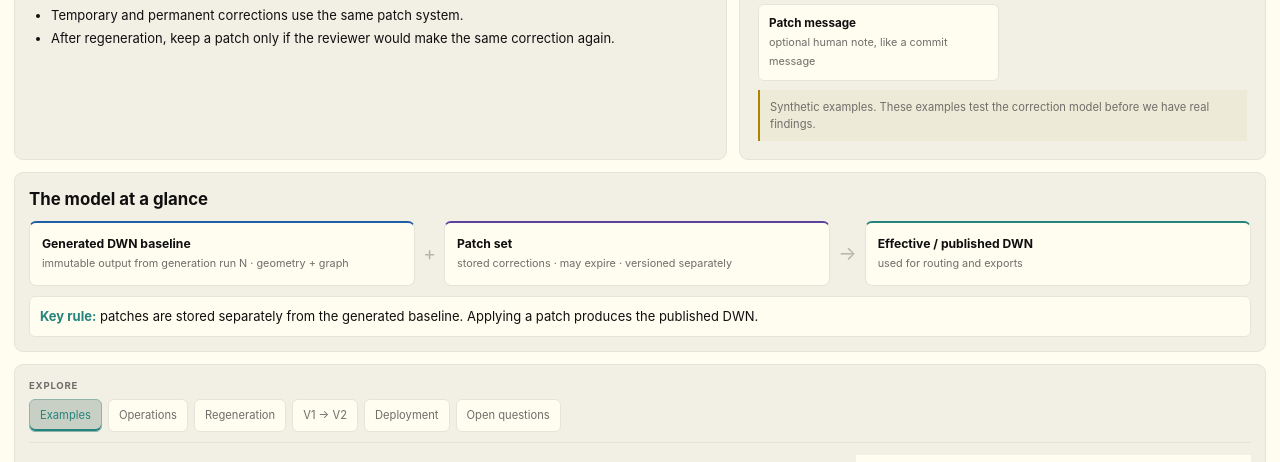
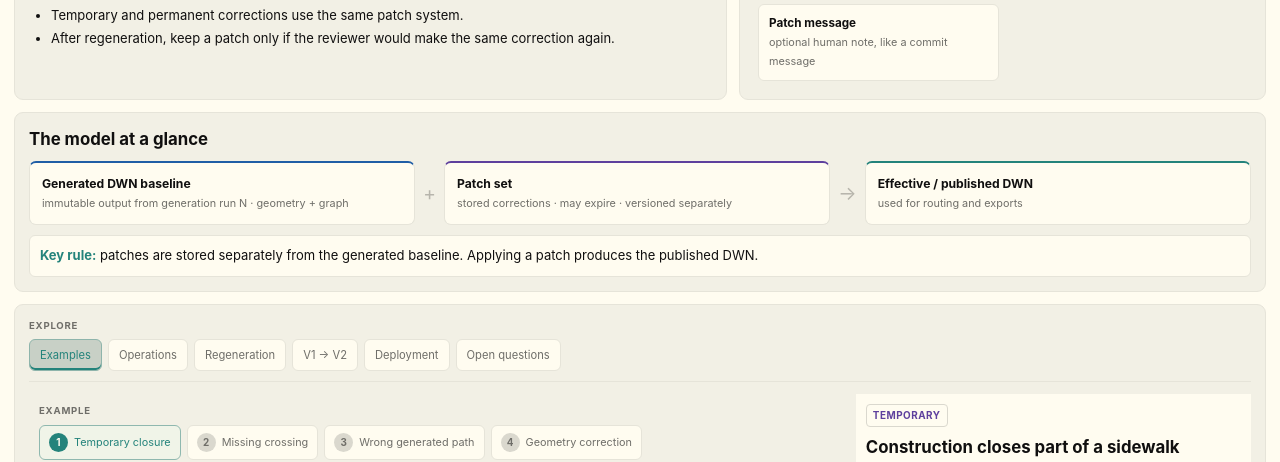
Before and after one commit to KraXen72/cdn, a plain HTML site: page artifacts/edit-stage-v2-demo.html in a window 1280 px wide. Shown: the part 258-720 px from the top of the page. Drawn offline with Linux system fonts and the light colour scheme.

Commit message:
Remove synthetic examples note from edit stage v2 demo

```diff
--- a/artifacts/edit-stage-v2-demo.html
+++ b/artifacts/edit-stage-v2-demo.html
@@ -249,7 +249,7 @@ svg{width:100%;height:100%;display:block}
         <div class="meta"><b>Persistence rule</b><span>same correction → keep the patch</span></div>
         <div class="meta"><b>Identity</b><span>BGT/source refs first; geo matching only if needed later</span></div><div class="meta"><b>Patch message</b><span>optional human note, like a commit message</span></div>
       </div>
-      <div class="note">Synthetic examples. These examples test the correction model before we have real findings.</div>
+
     </div>
   </section>
 
```
